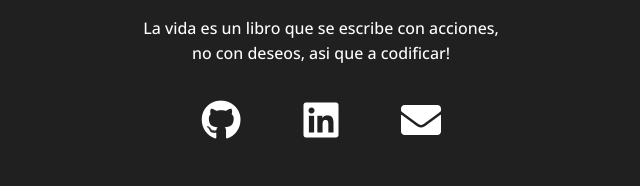
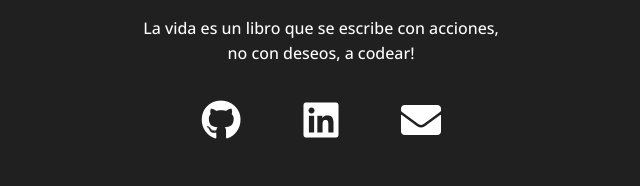
Before and after one commit to vilaslautaro/portafolio, a website: page index.html in a window 1280 px wide. Shown: the part 5044-5230 px from the top of the page, 319-959 px from the left. Drawn offline with nearby package versions, Linux system fonts and the light colour scheme.

Commit message:
I modified the sentence in the footer

```diff
--- a/index.html
+++ b/index.html
@@ -117,7 +117,7 @@
                         title="Codifiquemos juntos!" width="100px">
                 </div>
                 <div class="frase">
-                    <p>La vida es un libro que se escribe con acciones,<br> no con deseos, asi que a codificar!</p>
+                    <p>La vida es un libro que se escribe con acciones,<br> no con deseos, a codear!</p>
                 </div>
                 <div class="contenedor">
                     <a href="https://github.com/vilaslautaro" class="github" target="_blank" alt="GitHub"
```
